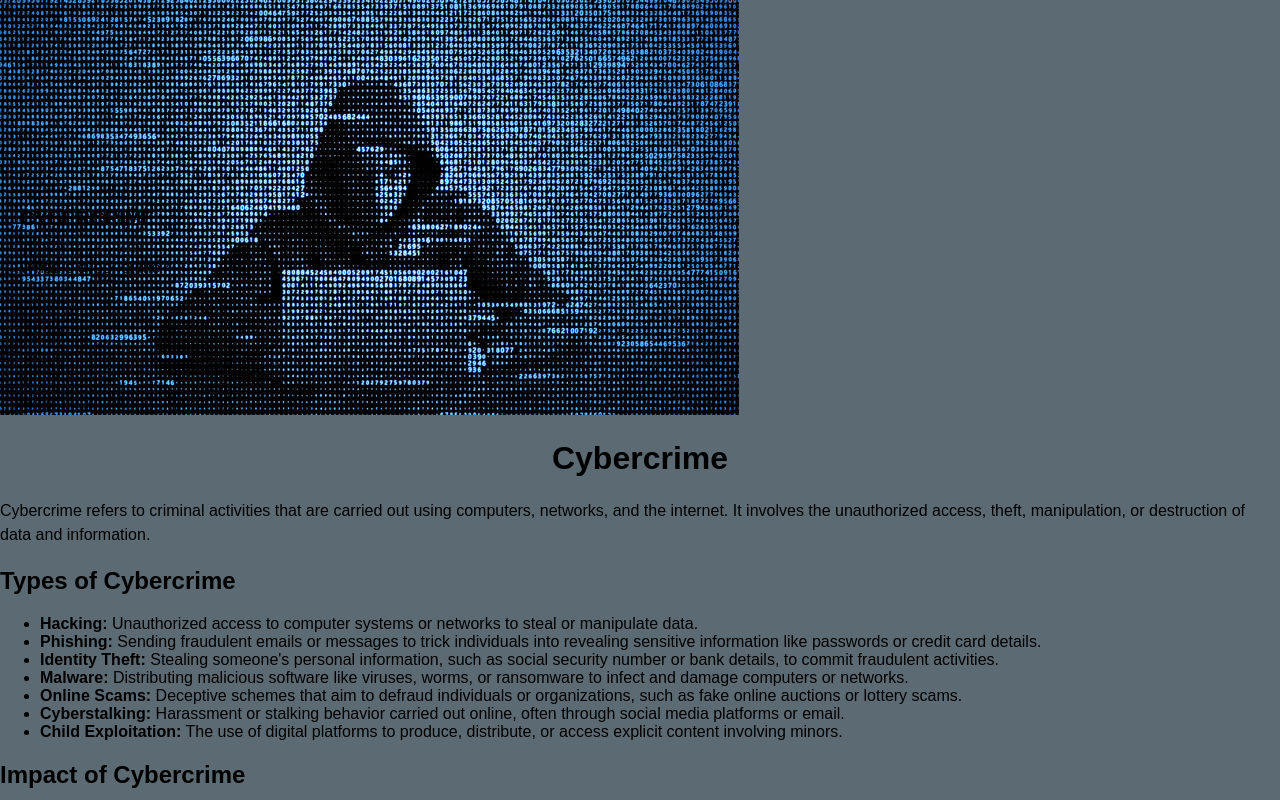
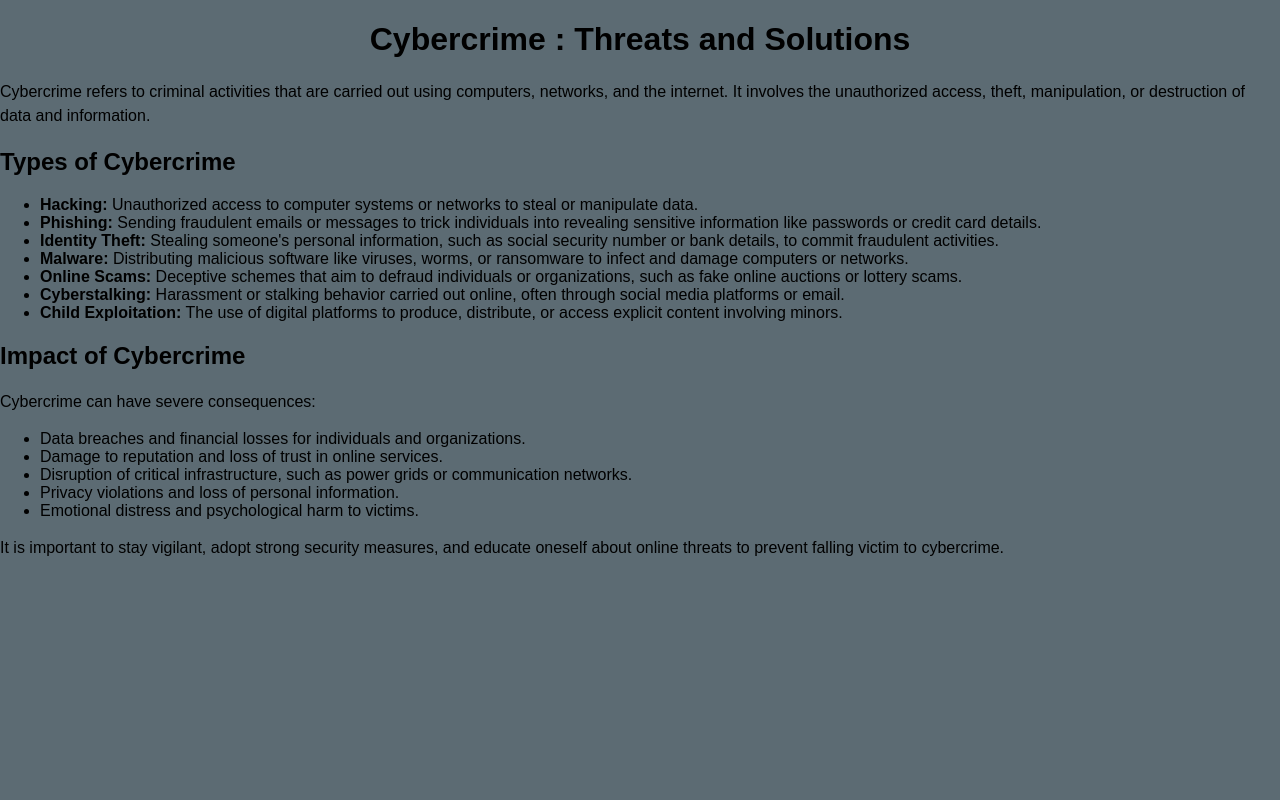
Before and after one commit to KleoxGer/testsubforexam, a plain HTML site: page index.html in a window 1280 px wide. Shown: the top 800 px of the page. Drawn offline with Linux system fonts and the light colour scheme.

Commit message:
Update index.html

```diff
--- a/index.html
+++ b/index.html
@@ -6,16 +6,7 @@
 </head>
 </head>
 <body>
-  <div class = "banner-card" >
-    <img src = "cyber.jpeg">
-    <div class = "banner-text" >
-      <h4> CYBERCRIME </h4>
-      <p> What is cyber crime? </p>
-
-  </div>
-
-
-  <h1>Cybercrime</h1>
+  <h1> <strong>Cybercrime </strong> <bold>: Threats and Solutions </bold></h1>
   <p>Cybercrime refers to criminal activities that are carried out using computers, networks, and the internet. It involves the unauthorized access, theft, manipulation, or destruction of data and information.</p>
 
   <h2>Types of Cybercrime</h2>
```
